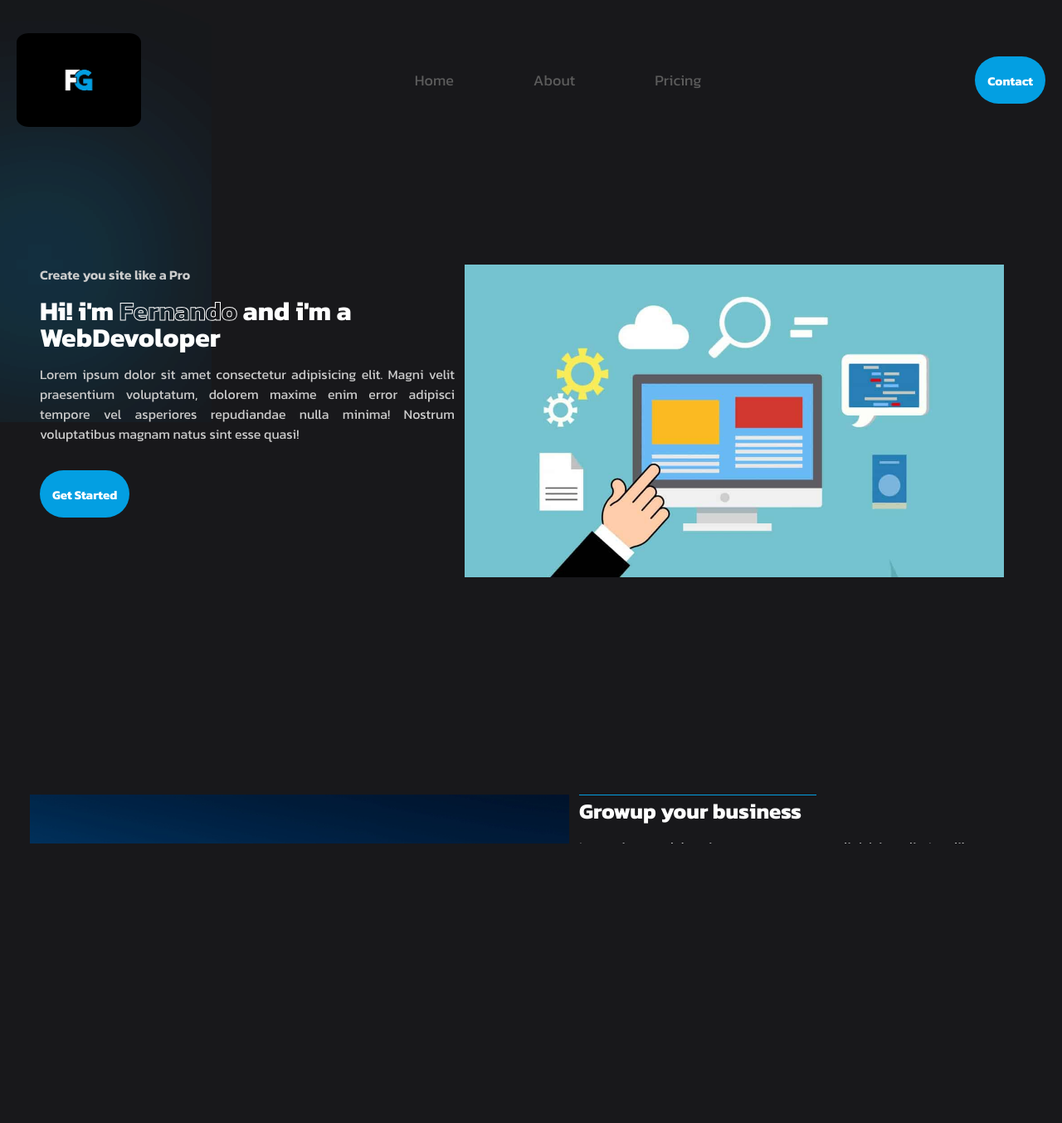
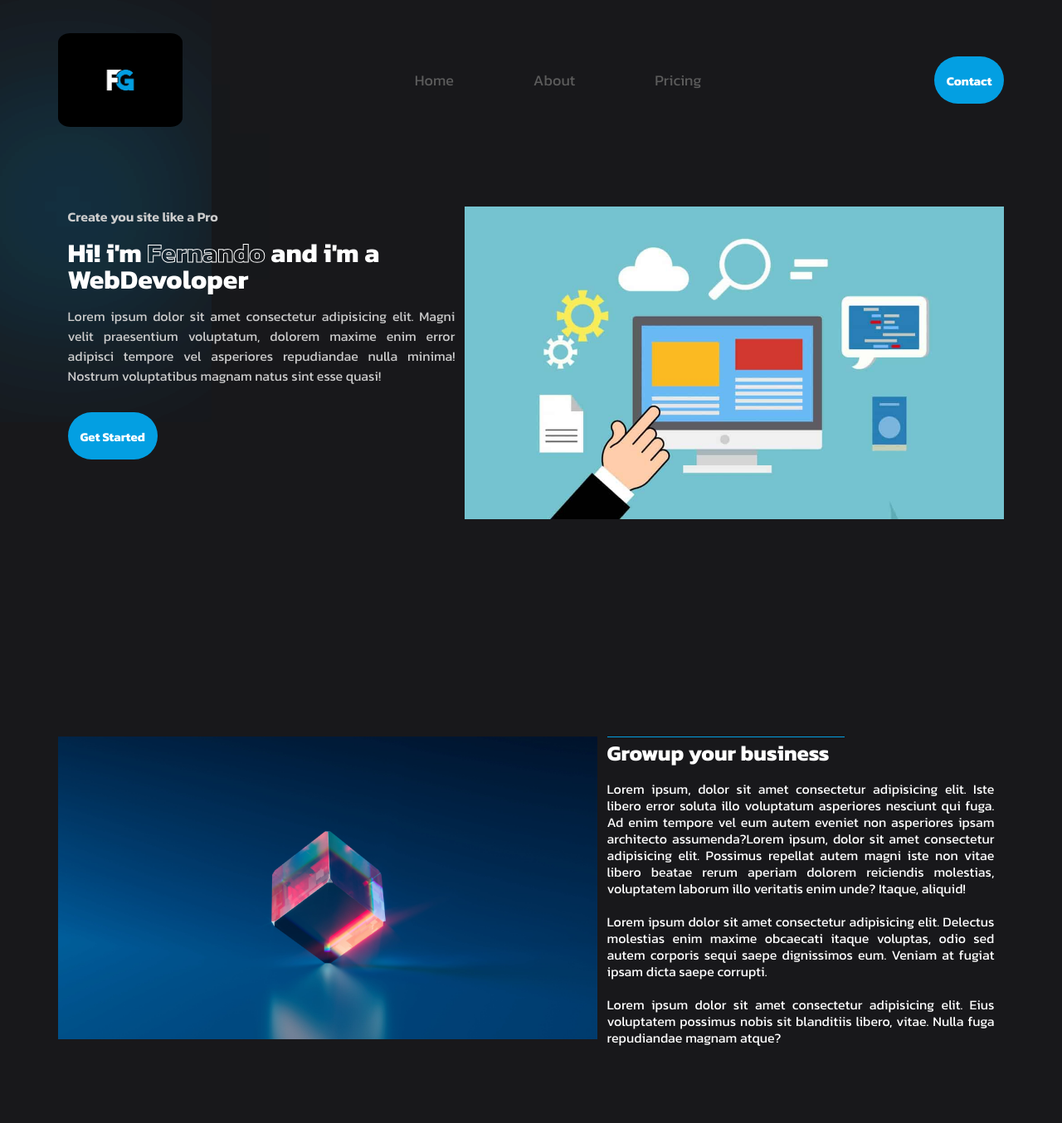
Before and after one commit to FernandoGreca/Site-webdevoloper, a plain HTML site: page index.html in a window 1280 px wide. Shown: the top 1354 px of the page at 83% size. Drawn offline with Linux system fonts and the light colour scheme.

Commit message:
tentativa de melhorar

```diff
--- a/estilos/style.css
+++ b/estilos/style.css
@@ -19,8 +19,8 @@ body {
     max-width: 1240px;
     margin: 0 auto;
     background-color: #18181B;
-
     justify-content: center;
+    height: 100vh;
 }
 
 header img {
@@ -34,6 +34,11 @@ h1, h2, h3, h4, h5, h6, p {
 
 p {
     text-align: justify;
+}
+
+.interface {
+    max-width: 1280px;
+    margin: 0 auto;
 }
 
 .flex {
@@ -61,8 +66,7 @@ header {
     display: flex;
     justify-content: space-between;
     align-items: center;
-    padding: 40px 0 70px 0;
-    max-width: 1240px;
+    padding: 40px 4%;
 }
 header .logo img {
     max-width: 150px;
@@ -98,7 +102,7 @@ main {
     display: inline-block;
     max-width: 1240px;
     margin: auto;
-    padding: 5rem 1rem 3rem 1rem;
+    padding: 40px 4%;
     margin-top: 1rem;
     align-items: center;
     gap: 2rem;
--- a/index.html
+++ b/index.html
@@ -23,6 +23,7 @@
     </header>
 
     <main>
+        <div class="interface">
             <section class="topo">
                 <div class="flex">
                     <div class="txt-topo">
@@ -38,7 +39,9 @@
                     </div>
                 </div>
             </section>
+        </div>
 
+        <div class="interface">
             <section class="about">
                 <h2 id="about"></h2>
                 <div class="flex">
@@ -49,11 +52,13 @@
                         <h2>Growup your business</h2>
                         <p>Lorem ipsum, dolor sit amet consectetur adipisicing elit. Iste libero error soluta illo voluptatum asperiores nesciunt qui fuga. Ad enim tempore vel eum autem eveniet non asperiores ipsam architecto assumenda?Lorem ipsum, dolor sit amet consectetur adipisicing elit. Possimus repellat autem magni iste non vitae libero beatae rerum aperiam dolorem reiciendis molestias, voluptatem laborum illo veritatis enim unde? Itaque, aliquid!</p>
                         <p>Lorem ipsum dolor sit amet consectetur adipisicing elit. Delectus molestias enim maxime obcaecati itaque voluptas, odio sed autem corporis sequi saepe dignissimos eum. Veniam at fugiat ipsam dicta saepe corrupti.</p>
-                    <p>Lorem ipsum dolor sit amet consectetur adipisicing elit. Eius voluptatem possimus nobis sit blanditiis libero, vitae, deserunt ea architecto similique explicabo eaque esse nostrum placeat. Nulla fuga repudiandae magnam atque?</p>
+                        <p>Lorem ipsum dolor sit amet consectetur adipisicing elit. Eius voluptatem possimus nobis sit blanditiis libero, vitae. Nulla fuga repudiandae magnam atque?</p>
                     </div>
                 </div>
             </section>
+        </div>
 
+        <div class="interface">
             <section class="pricing" id="pricing">
                 <h2 id="plan">Chose your <span>plan.</span></h2>
                 <div class="flex">
@@ -92,10 +97,10 @@
                     </div>
                 </div>
             </section>
+        </div>
     </main>
 
     <footer id="contact">
-        <div class="interface">
             <div class="line-footer">
                 <div class="flex">
                     <div class="logo-footer">
@@ -118,7 +123,6 @@
                 </div>
             </div>
             <div class="line-footer borda"></div>
-        </div>
     </footer>
 
 </body>
```
Lines whose indentation alone changed are shown as unchanged.
